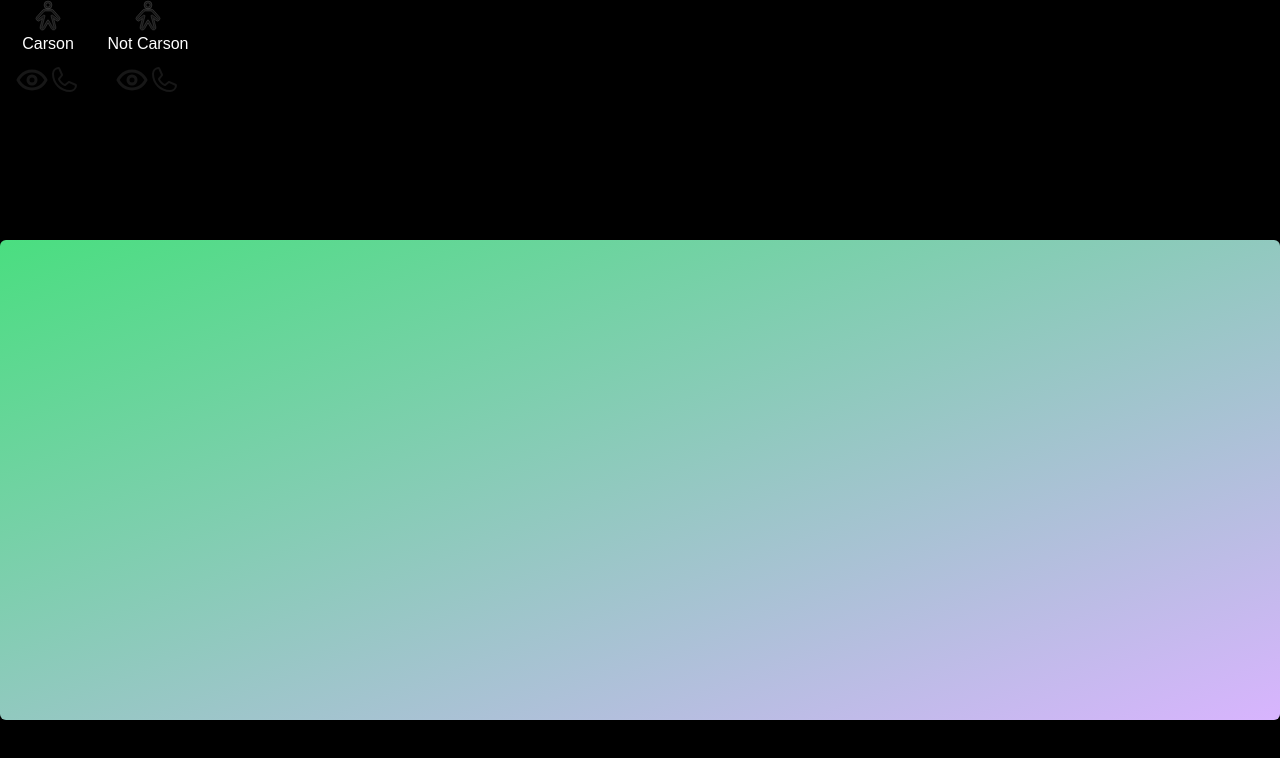
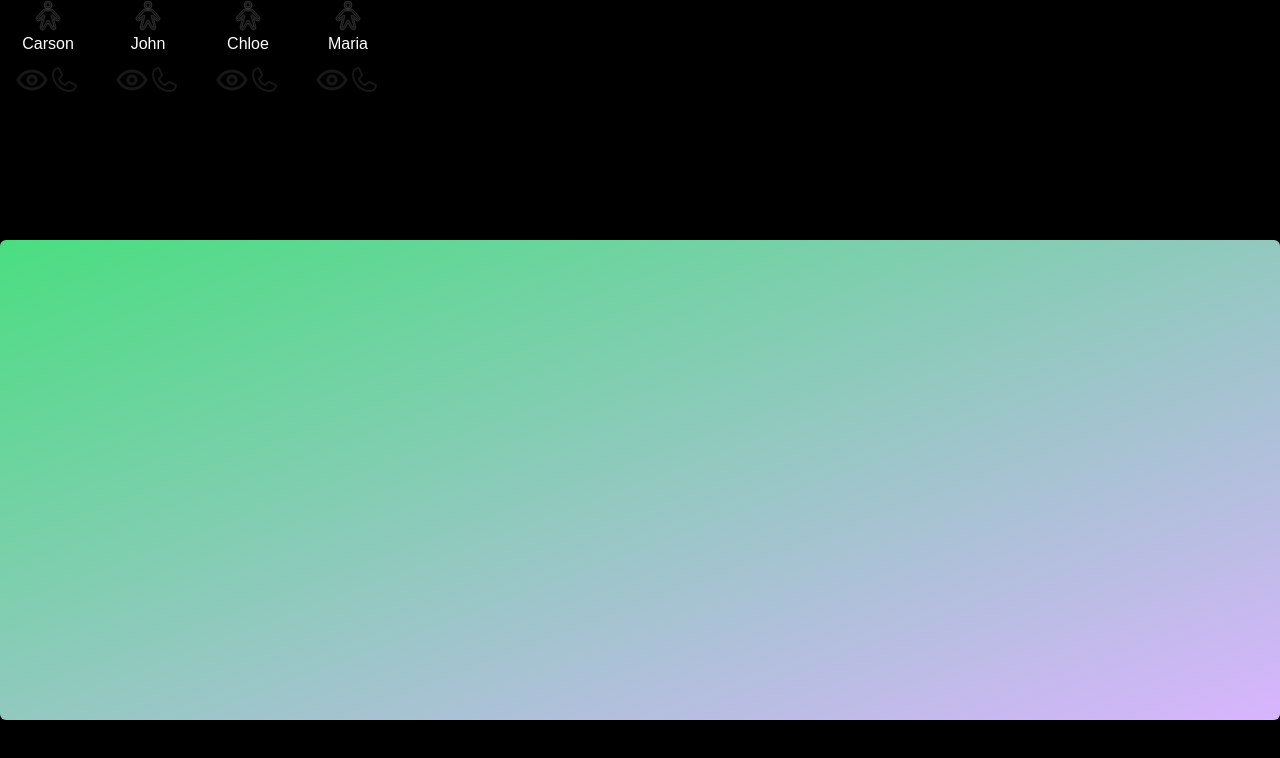
Before and after one commit to carsonbergen/fitness_app, a Next.js app: page / in a window 1280 px wide. Shown: the top 758 px of the page. Built offline with nearby package versions, Linux system fonts and the light colour scheme.

Commit message:
adjusted styling

```diff
--- a/app/components/PersonsPhone.tsx
+++ b/app/components/PersonsPhone.tsx
@@ -27,7 +27,7 @@ export default function PersonsPhone({isOpen, setIsOpen, personIndex}: PersonsPh
             className={`z-[9999] relative`}
         >
             <div className="fixed inset-0 flex w-screen items-center justify-center p-4">
-                <DialogPanel className="max-w-lg space-y-4 border bg-black p-12">
+                <DialogPanel className="max-w-lg space-y-4 bg-[#00000080] backdrop-blur-md p-12 rounded-md">
                     <DialogTitle className="font-bold">{`${people[personIndex].name}'s Phone`}</DialogTitle>
                     <Description>Create a new workout.</Description>
                     <p>This will delete your current workout.</p>
--- a/app/page.tsx
+++ b/app/page.tsx
@@ -47,7 +47,7 @@ export default function Home() {
                     x: 100,
                     y: 0,
                 },
-                name: 'Not Carson',
+                name: 'John',
                 distanceFromTopOfArea: -1,
                 inArea: false,
                 areaRef: areaRef,
@@ -77,45 +77,47 @@ export default function Home() {
                         sets: [
                             {
                                 reps: 5,
-                                weight: 225,
+                                weight: 50,
                                 done: true,
                             },
                             {
                                 reps: 4,
-                                weight: 225,
+                                weight: 50,
                                 done: true,
                             },
                             {
                                 reps: 4,
-                                weight: 225,
+                                weight: 50,
                                 done: false,
                             }
                         ]
                     }],
             },
+            {
+                pos: {
+                    x: 200,
+                    y: 0,
+                },
+                name: 'Chloe',
+                distanceFromTopOfArea: -1,
+                inArea: false,
+                areaRef: areaRef,
+                lookingAtScreen: true,
+                exercises: [],
+            },
+            {
+                pos: {
+                    x: 300,
+                    y: 0,
+                },
+                name: 'Maria',
+                distanceFromTopOfArea: -1,
+                inArea: false,
+                areaRef: areaRef,
+                lookingAtScreen: true,
+                exercises: [],
+            },
         ]);
-        // setAreas([
-        //     {
-        //         pos: {
-        //             x: 0,
-        //             y: 0,
-        //         },
-        //         size: {
-        //             width: 192,
-        //             height: 384,
-        //         }
-        //     },
-        //     {
-        //         pos: {
-        //             x: 200,
-        //             y: 0,
-        //         },
-        //         size: {
-        //             width: 192,
-        //             height: 384,
-        //         }
-        //     },
-        // ]);
     }, [mounted]);
 
     return (
```
